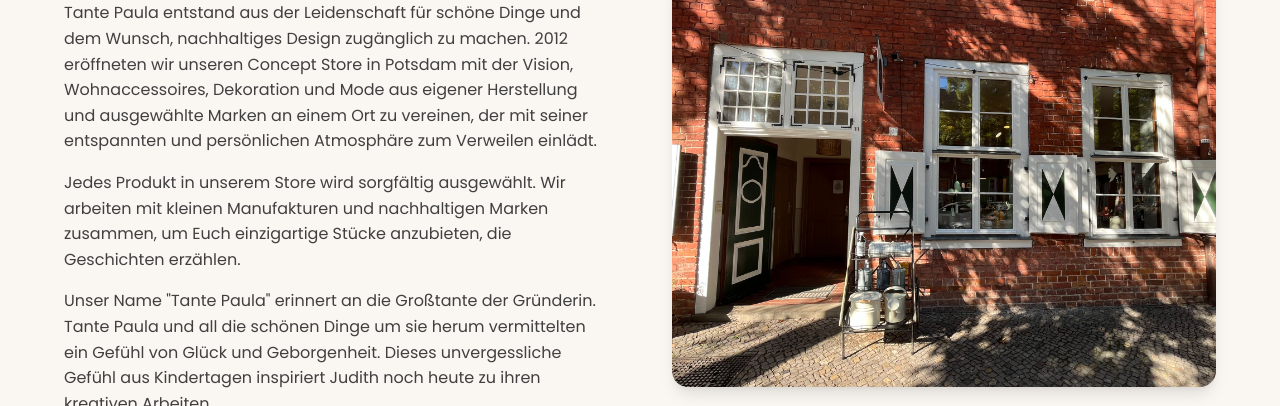
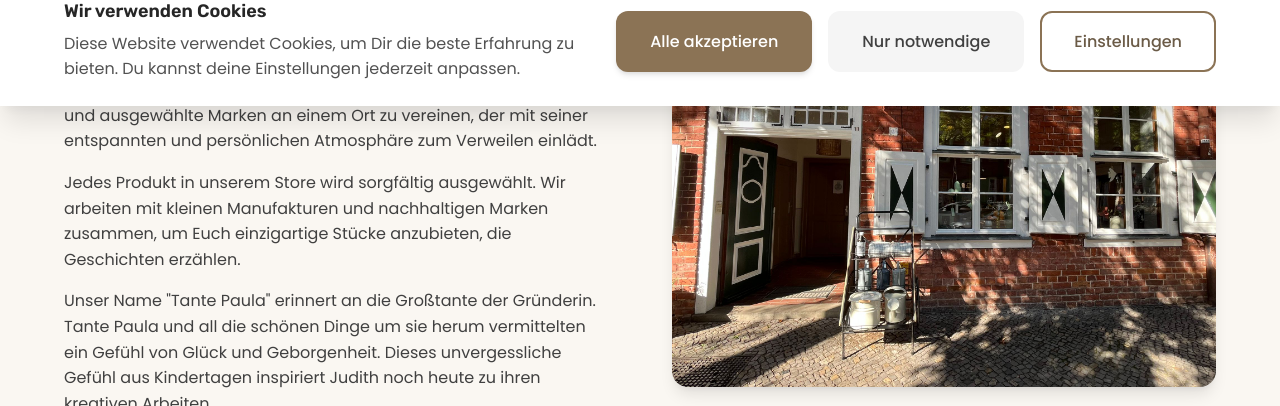
Before and after one commit to huhpact/Tante-Paula, a plain HTML site: page about.html in a window 1280 px wide. Shown: the part 694-1100 px from the top of the page. Drawn offline with nearby package versions, Linux system fonts and the light colour scheme.

Commit message:
fixed cookie banner

```diff
--- a/about.html
+++ b/about.html
@@ -66,6 +66,20 @@
                 <div class="social-links">
                     <a href="https://www.instagram.com/beitantepaula/" aria-label="Instagram"><i data-lucide="instagram"></i></a>
                 </div>
+            </div>
+        </div>
+    </div>
+
+      <div id="cookie-banner" class="cookie-banner" aria-hidden="true">
+        <div class="cookie-content">
+            <div class="cookie-text">
+                <h4>Wir verwenden Cookies</h4>
+                <p>Diese Website verwendet Cookies, um Dir die beste Erfahrung zu bieten. Du kannst deine Einstellungen jederzeit anpassen.</p>
+            </div>
+            <div class="cookie-actions">
+                <button id="cookie-accept" class="btn btn-primary">Alle akzeptieren</button>
+                <button id="cookie-essential" class="btn btn-secondary">Nur notwendige</button>
+                <button id="cookie-settings" class="btn btn-outline">Einstellungen</button>
             </div>
         </div>
     </div>
```
Also changed, not shown: contact.html (+14 -0 lines), gallery.html (+14 -0 lines).
